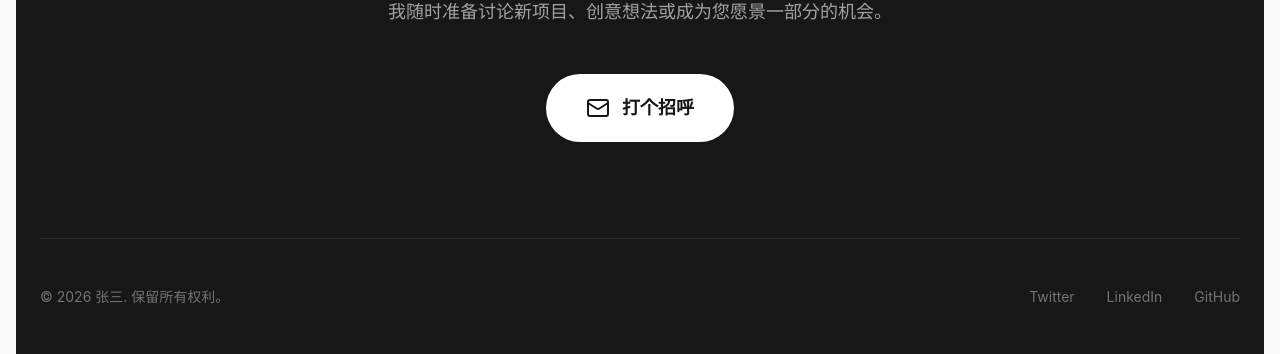
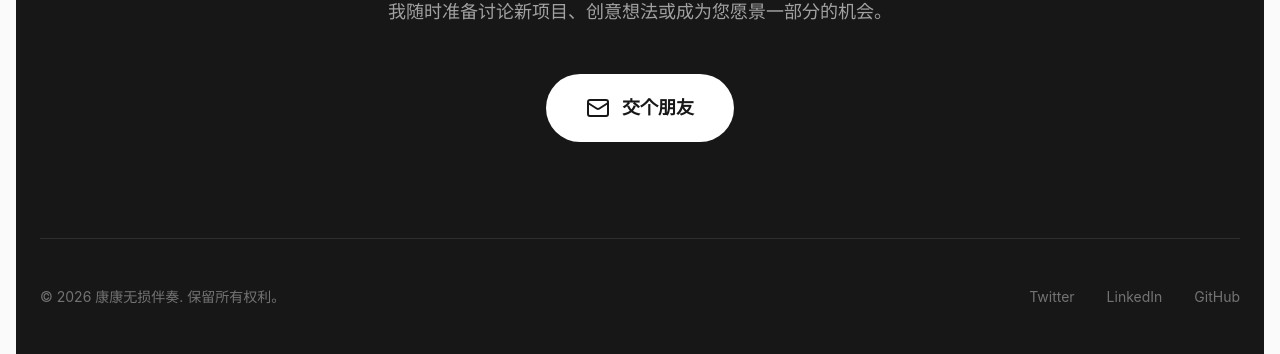
Before and after one commit to kaikaiphoto/t4, a React (Vite) app: page / in a window 1280 px wide. Shown: the part 3160-3514 px from the top of the page. Built offline with nearby package versions, Linux system fonts and the light colour scheme.

Commit message:
feat: Update contact button and copyright name
Replaces "打个招呼" with "交个朋友" for a more welcoming contact call to action. Updates the copyright owner name to "康康无损伴奏".

```diff
--- a/src/App.tsx
+++ b/src/App.tsx
@@ -382,11 +382,11 @@ const Contact = () => {
           className="inline-flex items-center gap-3 px-10 py-5 bg-white text-neutral-900 rounded-full font-bold text-lg hover:scale-105 transition-transform"
         >
           <Mail size={24} />
-          打个招呼
+          交个朋友
         </a>
 
         <div className="mt-24 pt-12 border-t border-white/10 flex flex-col md:flex-row justify-between items-center gap-8">
-          <p className="text-neutral-500 text-sm">© 2026 张三. 保留所有权利。</p>
+          <p className="text-neutral-500 text-sm">© 2026 康康无损伴奏. 保留所有权利。</p>
           <div className="flex gap-8">
             <a href="#" className="text-neutral-500 hover:text-white transition-colors text-sm">Twitter</a>
             <a href="#" className="text-neutral-500 hover:text-white transition-colors text-sm">LinkedIn</a>
```
